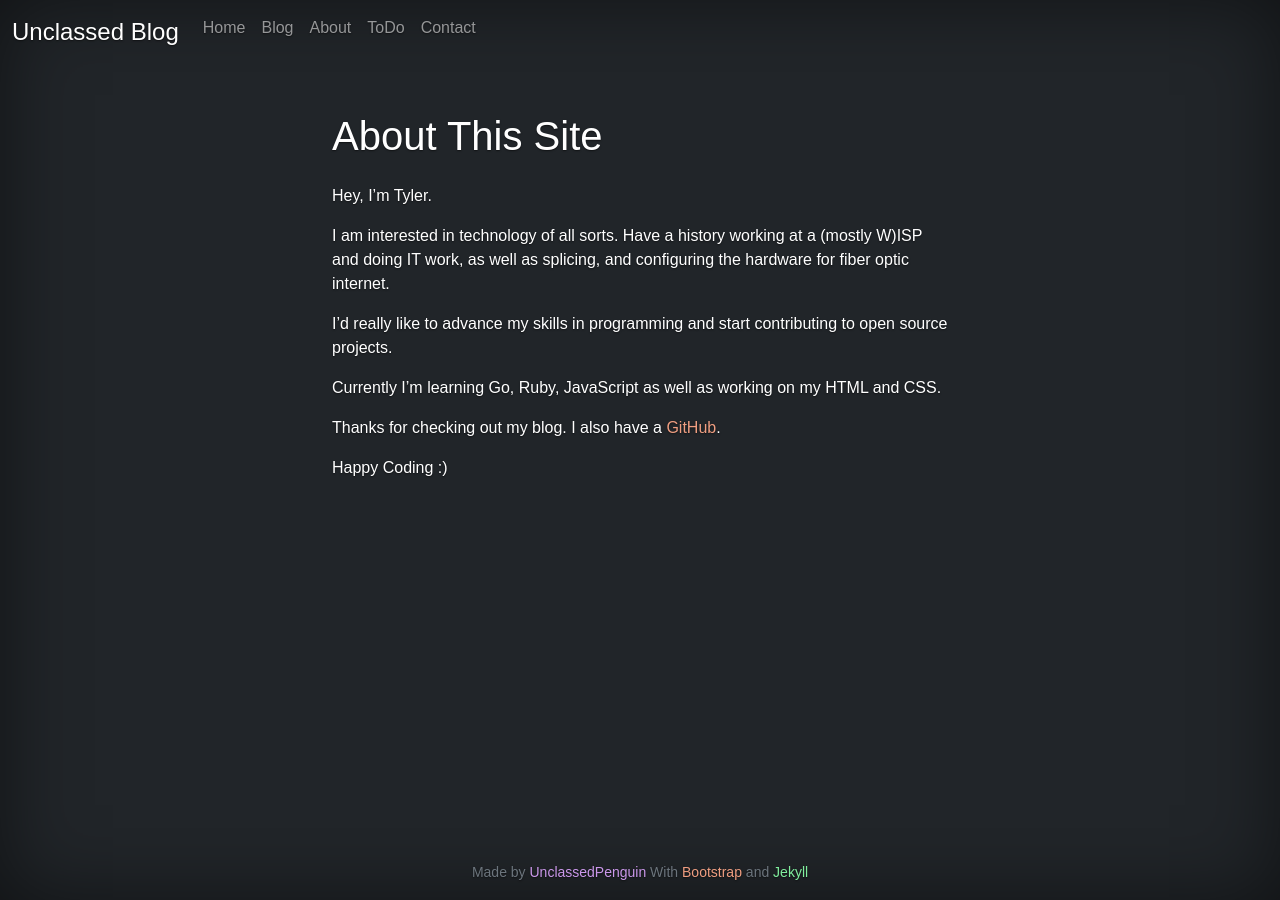
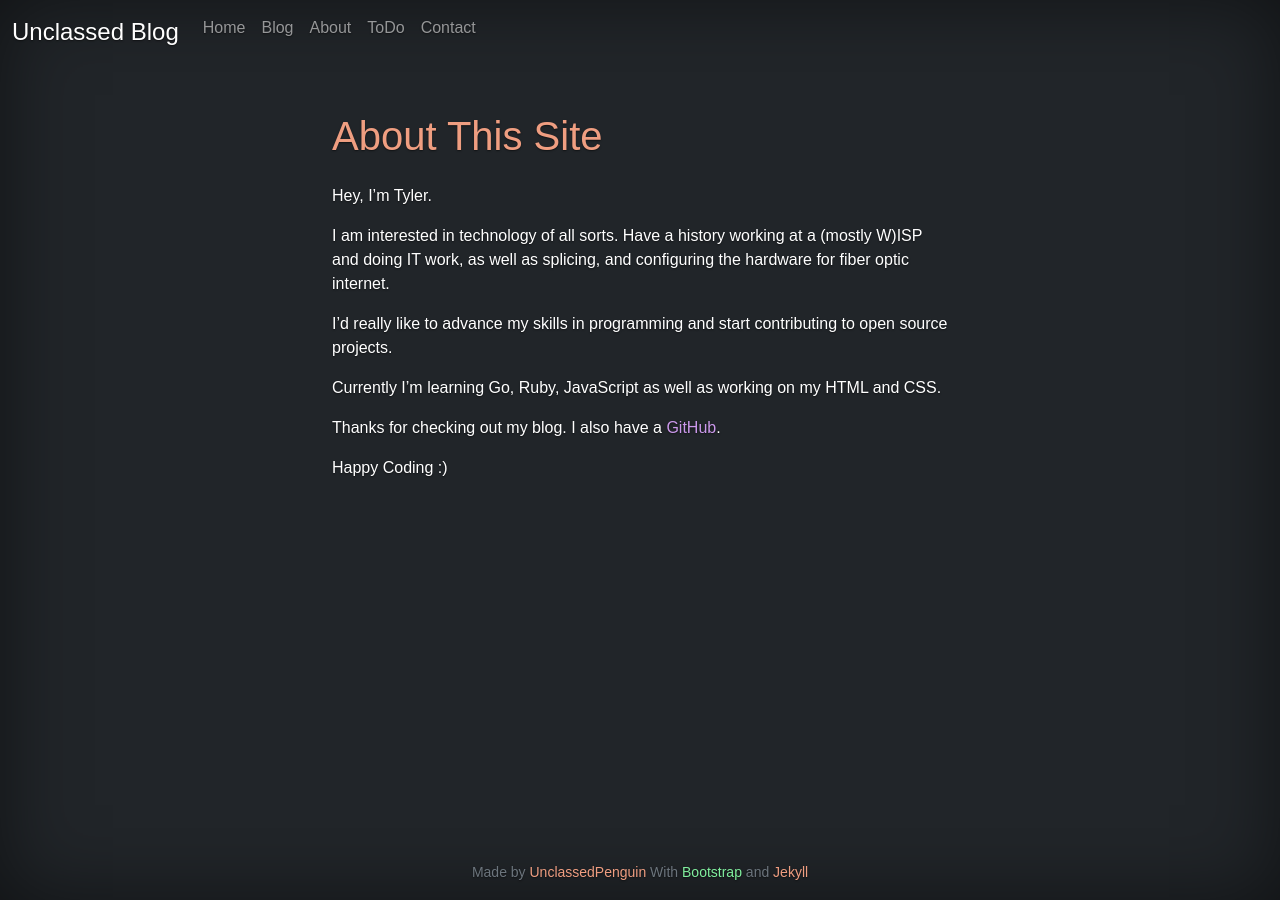
Before and after one commit to UnclassedPenguin/unclassedpenguin.github.io, a Jekyll site: the page built from about.md, in a window 1280 px wide. Built offline with Jekyll 4.4.1, drawn with Linux system fonts in a browser that asks for light colours.

Commit message:
add randomcolor to about.md title

```diff
--- a/about.md
+++ b/about.md
@@ -4,7 +4,7 @@
 permalink: /about/
 ---
 
-<h1 class="pb-3">About This Site</h1>
+<h1 class="randomcolor pb-3">About This Site</h1>
 
 <p> Hey, I’m Tyler. </p>
 <p> I am interested in technology of all sorts. Have a history working at a (mostly W)ISP and doing IT work, as well as splicing, and configuring the hardware for fiber optic internet.  </p>
```
